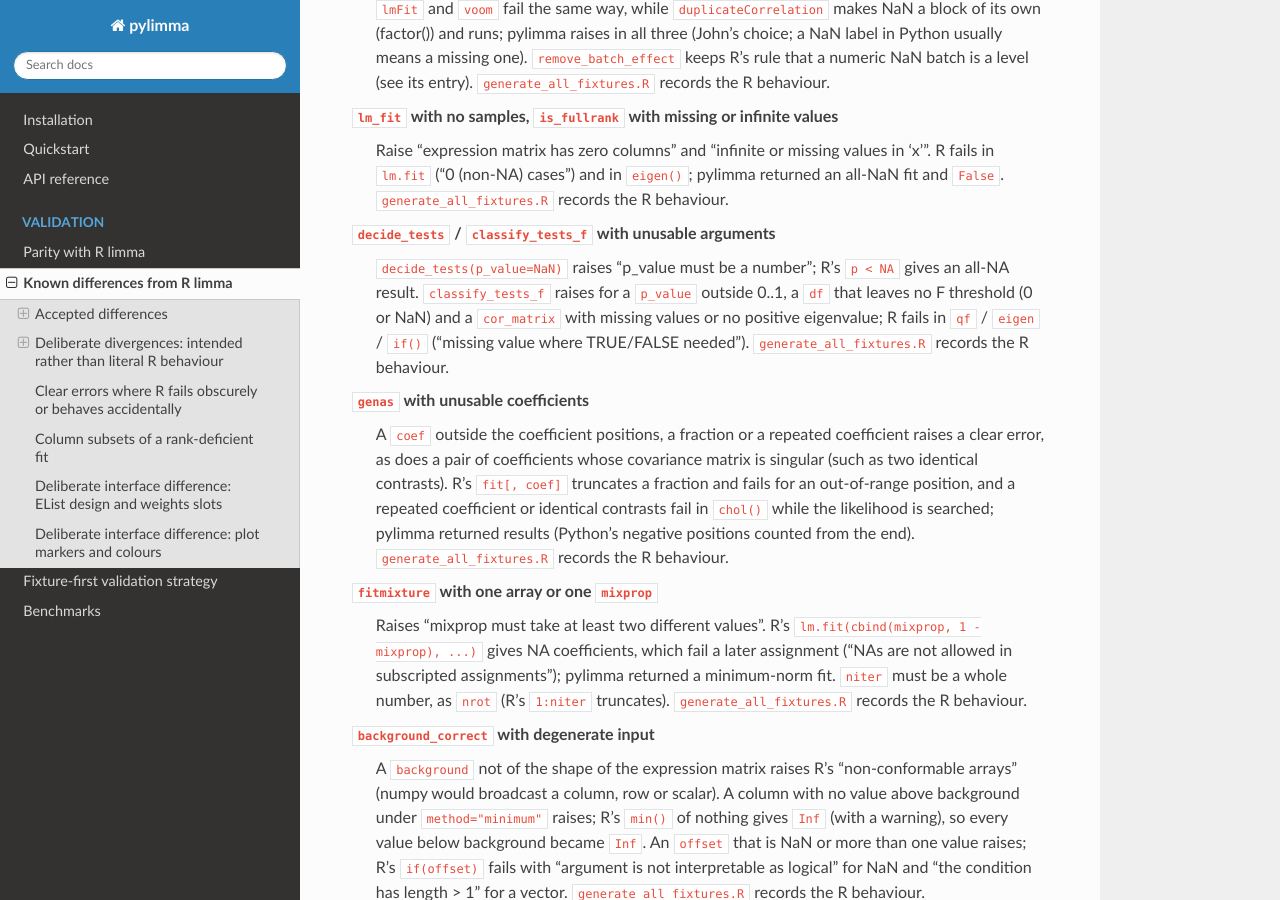
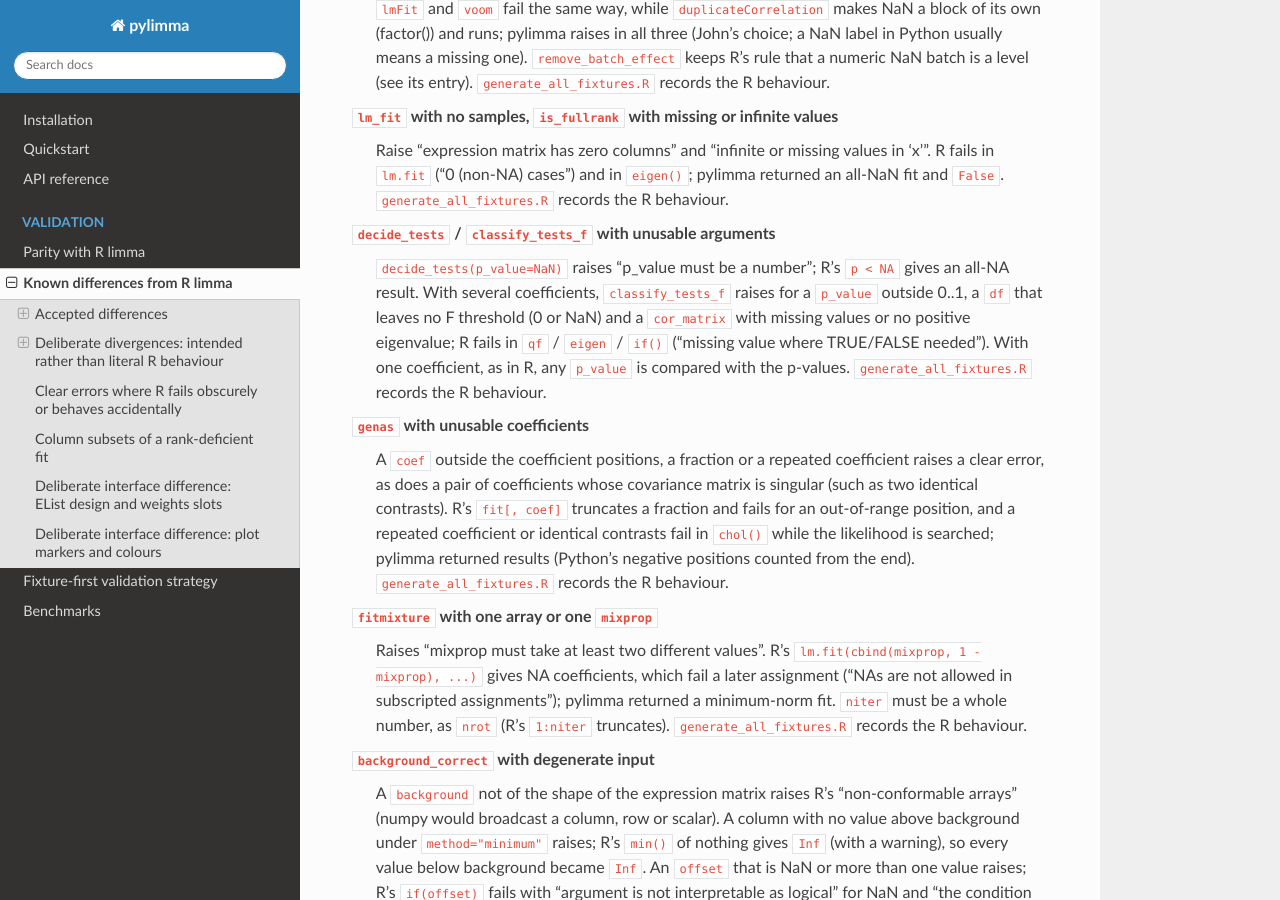
Before and after one commit to john-mulvey/pylimma, a Sphinx documentation site: the page built from docs/validation/known_differences.rst, in a window 1280 px wide and 900 px high, scrolled down 7642 px. Built offline with Sphinx 7.4.7 and the Read the Docs theme 3.1.0, drawn with Linux system fonts in a browser that asks for light colours; pages that are not in the unit, such as notebooks, are missing from menus.

Commit message:
classify_tests_f: any p_value with one coefficient, as R
R's one-coefficient branch returns sign(t) * (p < p.value) without
calling qf, so the 0..1 check applies to several coefficients only.

Group 13 review

```diff
--- a/docs/validation/known_differences.rst
+++ b/docs/validation/known_differences.rst
@@ -414,11 +414,12 @@ A missing ``block`` label (``lm_fit``, ``gls_series``, ``voom``, ``duplicate_cor
 
 ``decide_tests`` / ``classify_tests_f`` with unusable arguments
     ``decide_tests(p_value=NaN)`` raises "p_value must be a number"; R's
-    ``p < NA`` gives an all-NA result. ``classify_tests_f`` raises for a
-    ``p_value`` outside 0..1, a ``df`` that leaves no F threshold (0 or NaN)
-    and a ``cor_matrix`` with missing values or no positive eigenvalue; R
-    fails in ``qf`` / ``eigen`` / ``if()`` ("missing value where TRUE/FALSE
-    needed"). ``generate_all_fixtures.R`` records the R behaviour.
+    ``p < NA`` gives an all-NA result. With several coefficients,
+    ``classify_tests_f`` raises for a ``p_value`` outside 0..1, a ``df``
+    that leaves no F threshold (0 or NaN) and a ``cor_matrix`` with missing
+    values or no positive eigenvalue; R fails in ``qf`` / ``eigen`` /
+    ``if()`` ("missing value where TRUE/FALSE needed"). With one
+    coefficient, as in R, any ``p_value`` is compared with the p-values. ``generate_all_fixtures.R`` records the R behaviour.
 
 ``genas`` with unusable coefficients
     A ``coef`` outside the coefficient positions, a fraction or a repeated
```
Also changed, not shown: CHANGELOG.md (+3 -0 lines), 3 other files.
